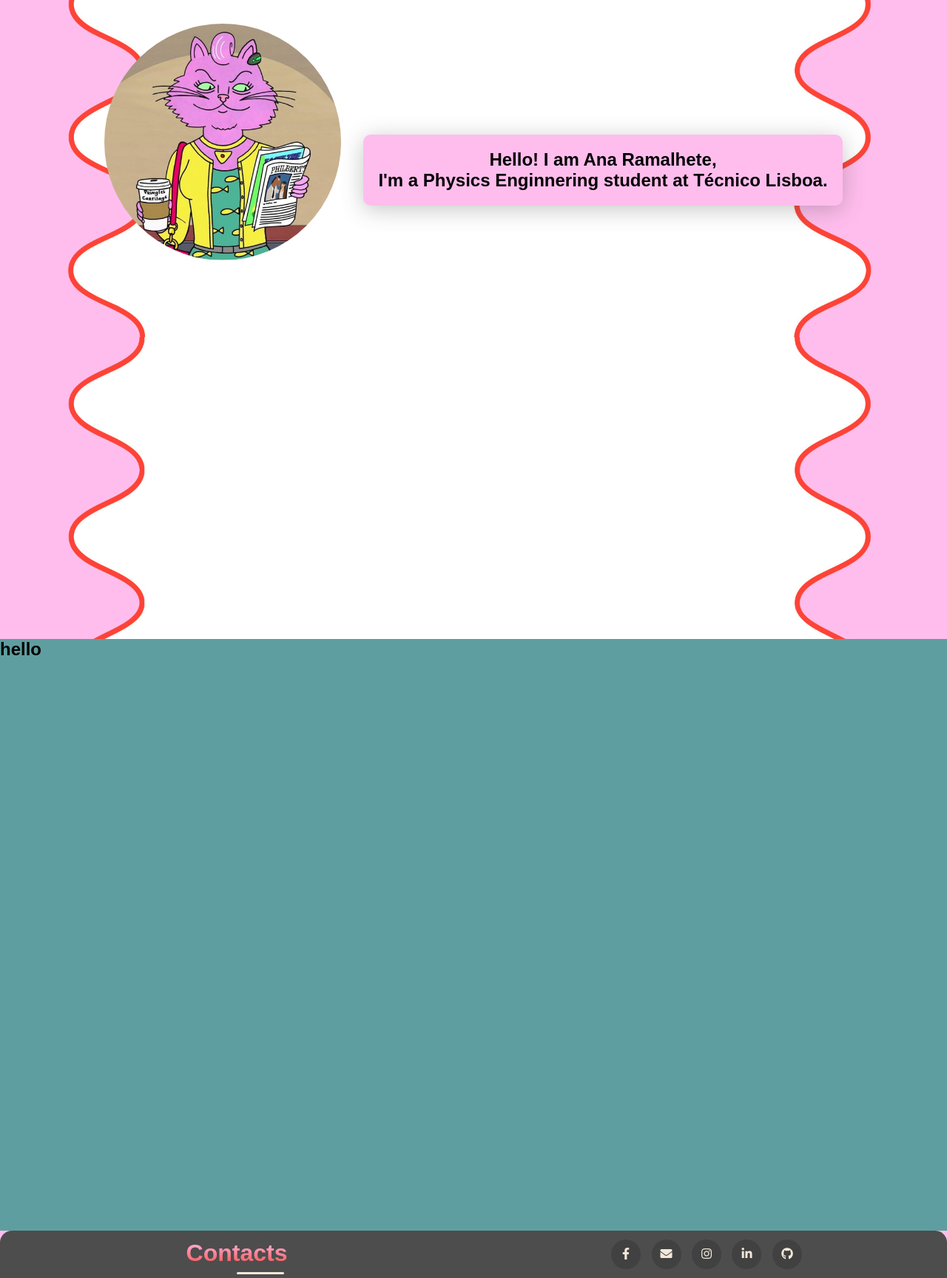
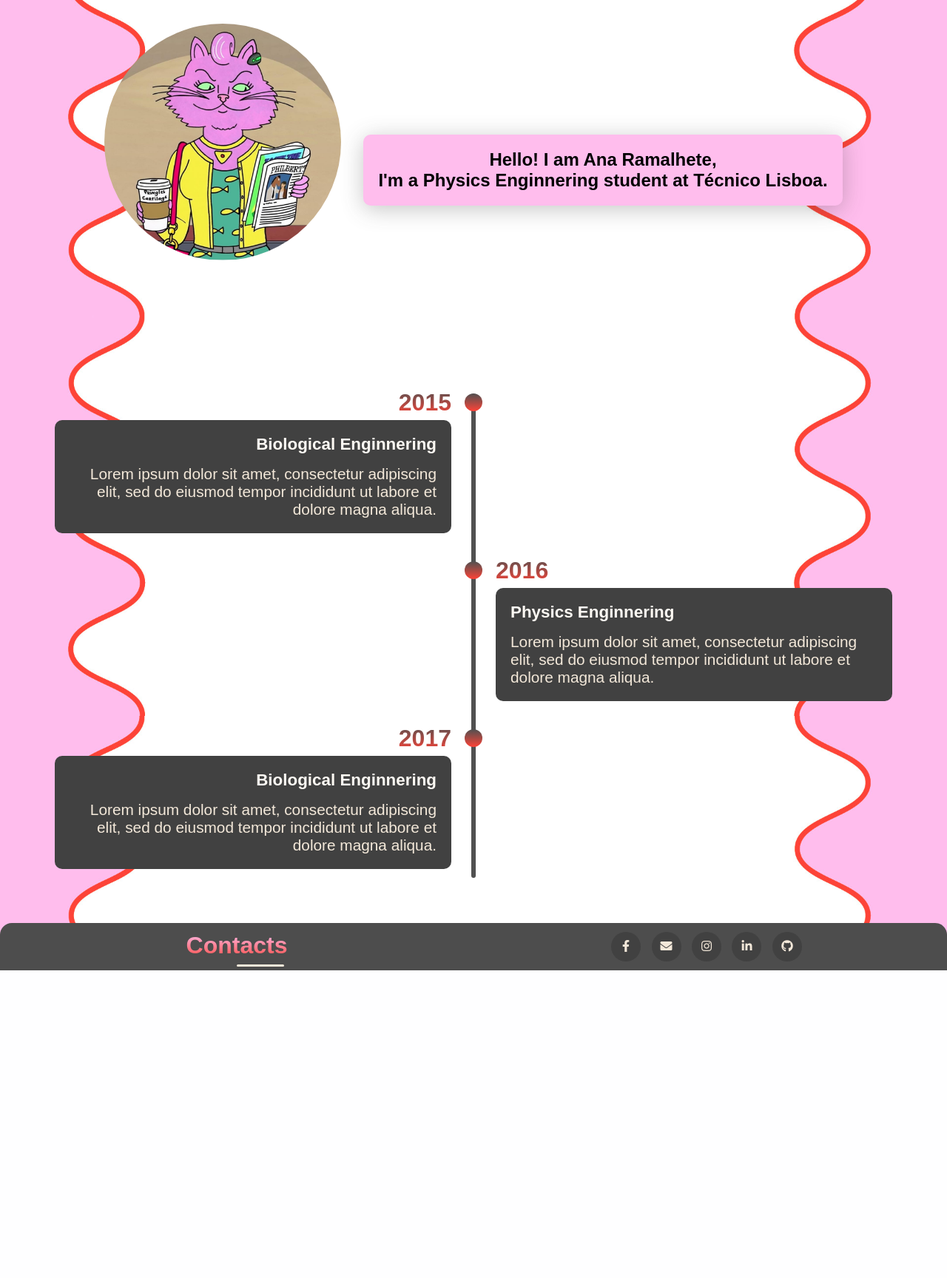
Before and after one commit to AnaSRamalhete/site, a PHP site: page / in a window 1280 px wide. Shown: the part 96-1824 px from the top of the page at 74% size. After the commit the page ends 1408 px from the top, so only its background shows below. Run offline with PHP 8.4, Linux system fonts and the light colour scheme; some libraries are stand-ins or nearby versions.

Commit message:
Creating a timeline with no animations.

```diff
--- a/web/index.php
+++ b/web/index.php
@@ -4,8 +4,9 @@
 <head>
     <meta http-equiv="Content-Type" content="text/html; charset=utf-8">
     <title>Ana's Space</title>
-    <!-- My styles css file -->
+    <!-- My styles css files -->
     <link rel="stylesheet" type="text/css" href="styles.css">
+    <link rel="stylesheet" type="text/css" href="styles_timeline.css">
     <meta http-equiv="X-UA-Compatible" content="IE=edge">
     <meta name="viewport" content="width=device-width; initial-scale=1.0; minimum-scale=1.0;">
     <!-- For contact links -->
@@ -63,7 +64,35 @@
 
         <a name="sectionEducation" ></a>
         <section class="section-education" id="education">
-            <h1>hello</h1>
+            <div class="timeline-list">
+
+                <div class="timeline-item">
+                    <div class="timeline-item-dot"></div>
+                    <div class="timeline-item-date">2015</div>
+                    <div class="timeline-item-content">
+                        <h3>Biological Enginnering</h3>
+                        <p>Lorem ipsum dolor sit amet, consectetur adipiscing elit, sed do eiusmod tempor incididunt ut labore et dolore magna aliqua. </p>
+                    </div>
+                </div>
+
+                <div class="timeline-item">
+                    <div class="timeline-item-dot"></div>
+                    <div class="timeline-item-date">2016</div>
+                    <div class="timeline-item-content">
+                        <h3>Physics Enginnering</h3>
+                        <p>Lorem ipsum dolor sit amet, consectetur adipiscing elit, sed do eiusmod tempor incididunt ut labore et dolore magna aliqua. </p>
+                    </div>
+                </div>
+
+                <div class="timeline-item">
+                    <div class="timeline-item-dot"></div>
+                    <div class="timeline-item-date">2017</div>
+                    <div class="timeline-item-content">
+                        <h3>Biological Enginnering</h3>
+                        <p>Lorem ipsum dolor sit amet, consectetur adipiscing elit, sed do eiusmod tempor incididunt ut labore et dolore magna aliqua. </p>
+                    </div>
+                </div>
+            </div>
         </section>
 
 
--- a/web/styles.css
+++ b/web/styles.css
@@ -279,7 +279,7 @@ nav{
     align-content: center;
     justify-content: center;
     width: 100%;
-    height: 100vh;
+    height: fit-content;
     margin-top: 2em;
     margin-bottom: 2em;
     /*background-color:rgba(152, 175, 216, 0.2);*/
@@ -341,10 +341,3 @@ nav{
         padding: 2%;
     }
 }
-
-
-.section-education{
-    display: flex;
-    height: 100vh;
-    background-color: cadetblue;
-}
--- /dev/null
+++ b/web/styles_timeline.css
@@ -0,0 +1,115 @@
+/* ---------------------------- */
+/* ----- TimeLine Section ----- */
+/* ---------------------------- */
+
+.section-education{
+    display: flex;
+    height: fit-content;
+    /*background-color: rgb(56, 56, 56);*/
+    padding: 50px 50px;
+}
+
+
+.timeline-list{
+    max-width: 100em;
+    padding: 2%;
+    margin: auto;
+    display: flex;
+    flex-wrap: wrap;
+    position: relative;
+}
+
+.timeline-list::before{
+    content: '';
+    position: absolute;
+    width: 6px;
+    height: 95%;
+    background-color:rgb(80, 80, 80);
+    left: calc(50% - 3px);
+    border-radius: 10px;
+}
+
+.timeline-item{
+    margin-bottom: 40px;
+    width: 100%;
+    position: relative; /*To then adjust the dot's position to the item*/
+}
+
+.timeline-item:last-child{
+    margin-bottom: 0;
+}
+.timeline-item:nth-child(odd){
+    padding-right: calc(50% + 30px);
+    text-align: right;
+}
+.timeline-item:nth-child(even){
+    padding-left: calc(50% + 30px);
+    text-align: left;
+}
+
+.timeline-item-dot{
+    height: 24px;
+    width: 24px;
+    background-color: rgb(254,67,55);
+    background-image: linear-gradient(to top,rgb(254,67,55),rgb(80, 80, 80));
+    border-radius: 50%;
+    position: absolute;
+    left: calc(50% - 12px);
+    top: -2px;
+}
+
+.timeline-item-date{
+    font-size: 2rem;
+    color: rgb(80, 80, 80);
+    margin: -8px 0 5px; /*top right and left*/
+    font-weight: bold;
+
+    background-image: linear-gradient(to top,rgb(254,67,55),rgb(80, 80, 80));
+    background-size: 100%;
+    -webkit-background-clip: text; /* makes linear gradient on text*/
+    -webkit-text-fill-color: transparent; /* /makes linear gradient on text*/
+}
+
+.timeline-item-content{
+    background-color: rgb(65, 65, 65);
+    padding: 20px;
+    border-radius: 10px;
+}
+
+.timeline-item-content h3{
+    font-size: 1.4rem;
+    color: rgb(253, 249, 243);
+    margin: 0 0 15px;
+}
+
+.timeline-item-content p{
+    font-size: 1.3rem;
+    color: rgb(243, 232, 217);
+}
+
+@media screen and (max-width:768px){
+    .timeline-item:nth-child(odd){
+        padding-right: 0;
+        padding-left: 1em;
+        text-align: left;
+    }
+
+    .timeline-item:nth-child(even){
+        padding-left: 1em;
+    }
+
+    .timeline-list::before{
+        left: 50%;
+        z-index: 0;
+    }
+
+    .timeline-item-dot{
+        left: calc(50% - 10px);
+        position: absolute;
+    }
+
+    .timeline-item-date{
+        margin-left: 1em;
+        left: calc(50% - 1em);
+    }
+}
```
